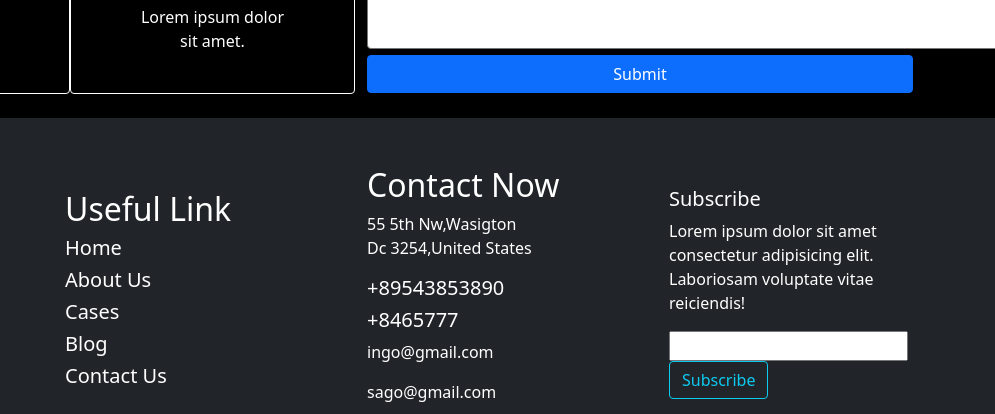
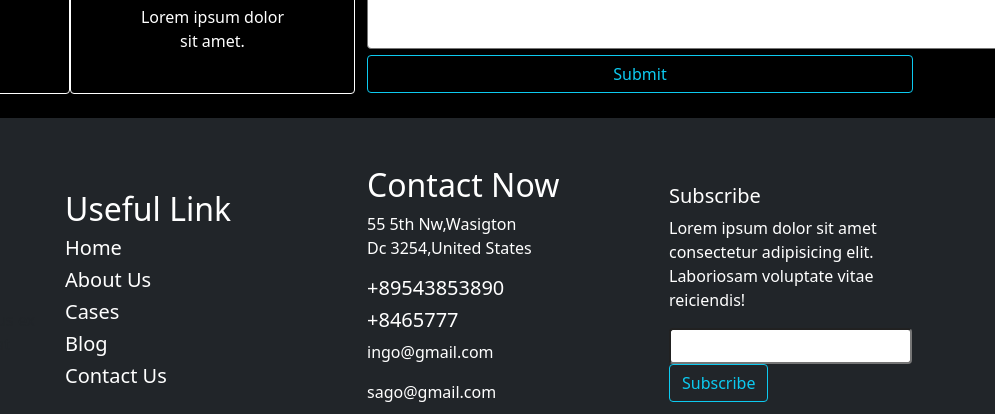
Before and after one commit to Nabi171/justiceApp, a plain HTML site: page index.html in a window 1280 px wide. Shown: the part 3431-3845 px from the top of the page, 285-1280 px from the left. Drawn offline with nearby package versions, Linux system fonts and the light colour scheme.

Commit message:
changes in footer

```diff
--- a/index.html
+++ b/index.html
@@ -317,7 +317,7 @@
 
                     <textarea name="" type="text" placeholder="Your Message" class="rounded p-2" id="" cols="70"
                         rows="8"></textarea>
-                    <button type="submit" class="btn btn-primary w-100">Submit</button>
+                    <button type="submit" class="btn btn-outline-info w-100">Submit</button>
                 </form>
             </div>
         </div>
@@ -353,7 +353,7 @@
             <div class="col-lg-3 text-white">
                 <h5>Subscribe</h5>
                 <p>Lorem ipsum dolor sit amet consectetur adipisicing elit. Laboriosam voluptate vitae reiciendis!</p>
-                <input type="text">
+                <input class="p-1 rounded" type="text">
                 <button class="btn btn-outline-info">Subscribe</button>
             </div>
         </div>
```
